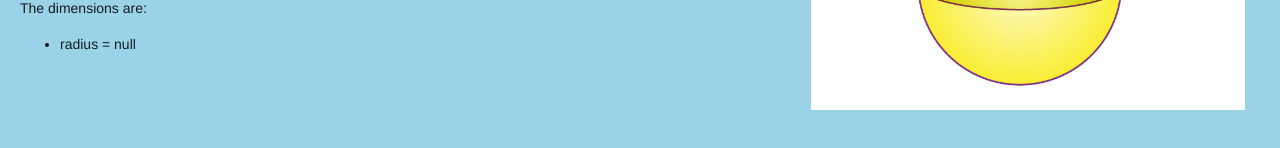
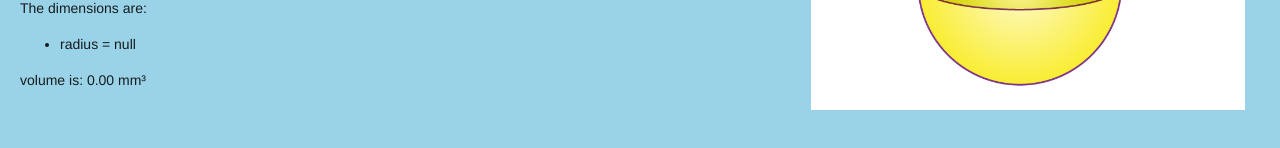
Before and after one commit to Ali-Mugamai/ICS20-6-04-JS, a plain HTML site: page index.html in a window 1280 px wide. Shown: the part 346-494 px from the top of the page. Drawn offline with nearby package versions, Linux system fonts and the light colour scheme.

Commit message:
yfufyuguig

```diff
--- a/index.html
+++ b/index.html
@@ -64,6 +64,6 @@
     <h3>V=4/3 * π * r³ </h3>
       The dimensions are:
       <div id="dimensions"></div>
-      <div id="area"></div>
+      <div id="volume"></div>
   </body>
 </html>
```
